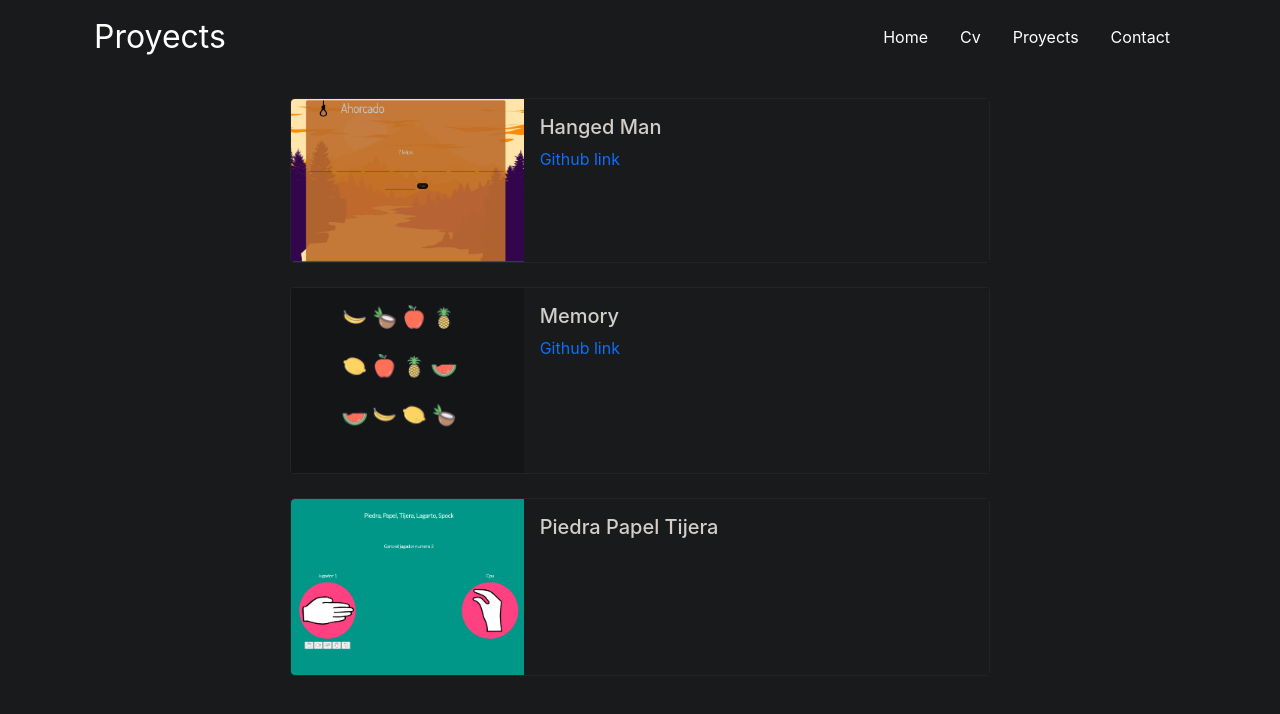
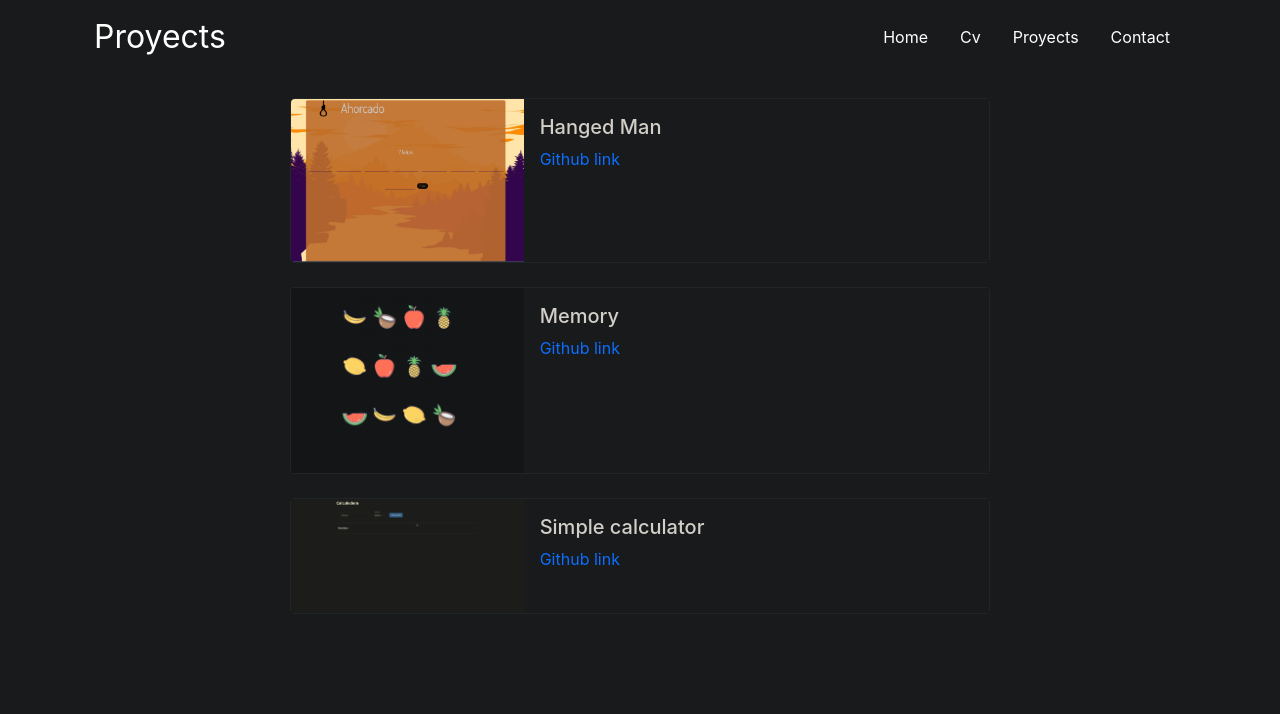
Before and after one commit to tomiguagnini/myHomePage, a React (Create React App) app: page /proyects in a window 1280 px wide. Shown: the top 714 px of the page. Built offline with nearby package versions, Linux system fonts and the light colour scheme.

Commit message:
add calculator app

```diff
--- a/src/Routes/Proyects/Proyects.js
+++ b/src/Routes/Proyects/Proyects.js
@@ -4,6 +4,7 @@ import Card from '../../Components/Card/Card';
 import ahorcado from '../../Assets/img/ahorcado.png'
 import memory from '../../Assets/img/memory.png'
 import ppt from '../../Assets/img/ppt.png'
+import calculator from '../../Assets/img/calculator.png'
 
 const Proyects = () => {
     return (
@@ -28,8 +29,12 @@ const Proyects = () => {
 
                 </Card>
                 <Card
-                    img={ppt}
-                    title='Piedra Papel Tijera'
+                    img={calculator}
+                    title='Simple calculator'
+                    description='Github link'
+                    link="https://github.com/tomiguagnini/calculator_binary"
+                    link2="https://calculator-binary.herokuapp.com/"
+
                 >
 
                 </Card>
```
Also changed, not shown: src/Assets/img/calculator.png (added).
